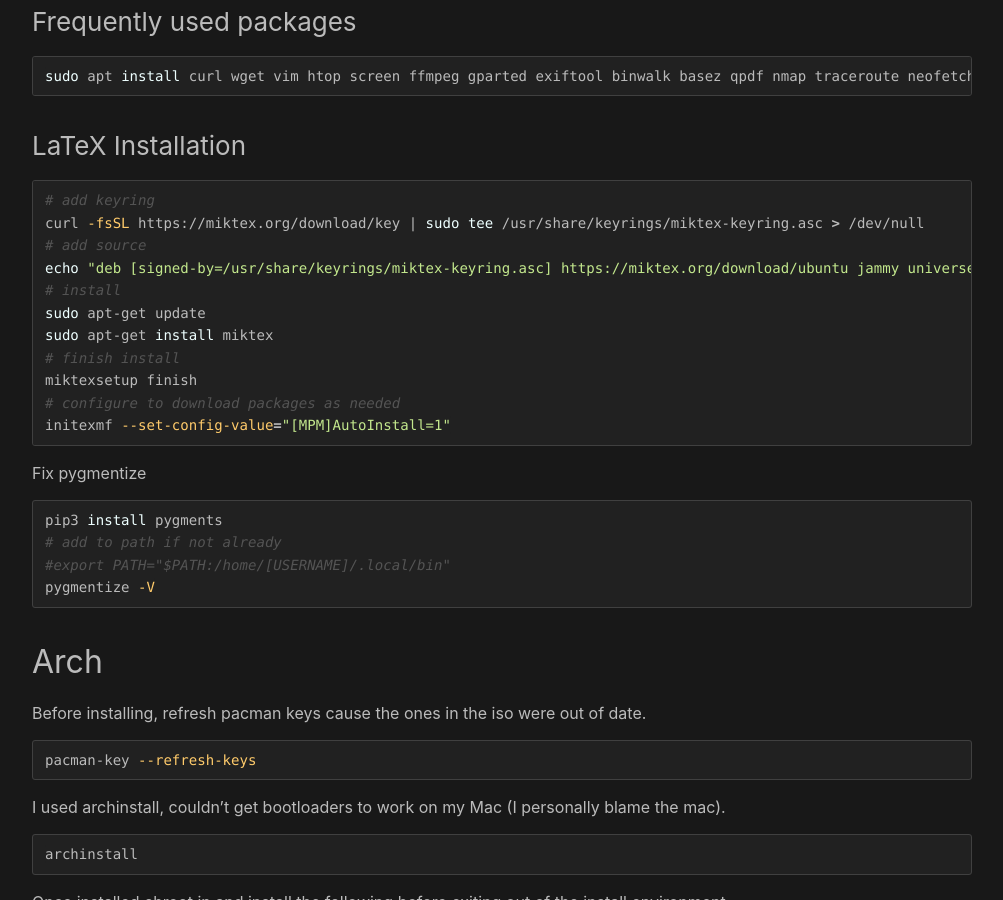
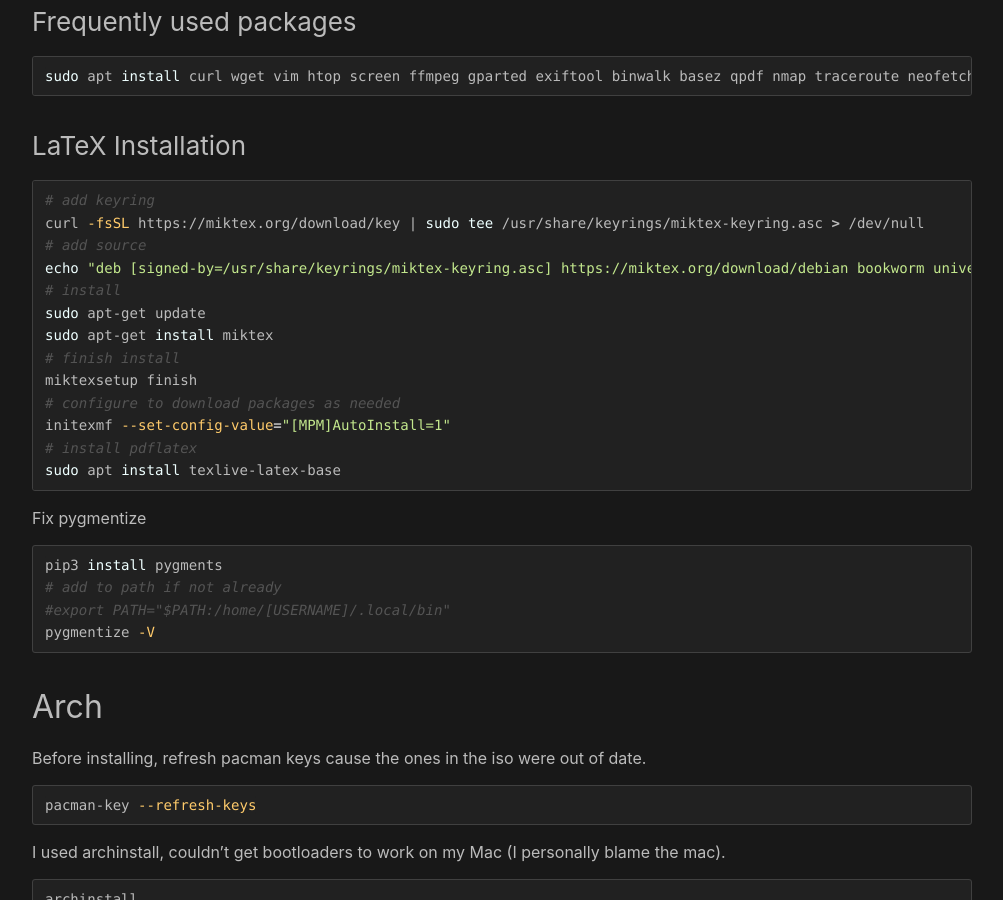
Before and after one commit to Cubie87/cubie87.github.io, a Jekyll site: the page built from posts/shell.md, in a window 1280 px wide and 900 px high, scrolled down 2888 px. Shown: the whole window, without its empty margins (138-1141 px from the left). Built offline with Jekyll 4.4.1, drawn with Linux system fonts in a browser that asks for light colours; our own code applies the rules of GitHub Pages for plain Markdown files.

Commit message:
updated latex install process

````diff
--- a/posts/shell.md
+++ b/posts/shell.md
@@ -135,7 +135,7 @@
 # add keyring
 curl -fsSL https://miktex.org/download/key | sudo tee /usr/share/keyrings/miktex-keyring.asc > /dev/null
 # add source
-echo "deb [signed-by=/usr/share/keyrings/miktex-keyring.asc] https://miktex.org/download/ubuntu jammy universe" | sudo tee /etc/apt/sources.list.d/miktex.list
+echo "deb [signed-by=/usr/share/keyrings/miktex-keyring.asc] https://miktex.org/download/debian bookworm universe" | sudo tee /etc/apt/sources.list.d/miktex.list
 # install
 sudo apt-get update
 sudo apt-get install miktex
@@ -143,6 +143,8 @@
 miktexsetup finish
 # configure to download packages as needed
 initexmf --set-config-value="[MPM]AutoInstall=1"
+# install pdflatex
+sudo apt install texlive-latex-base
 ```
 
 Fix pygmentize
````
